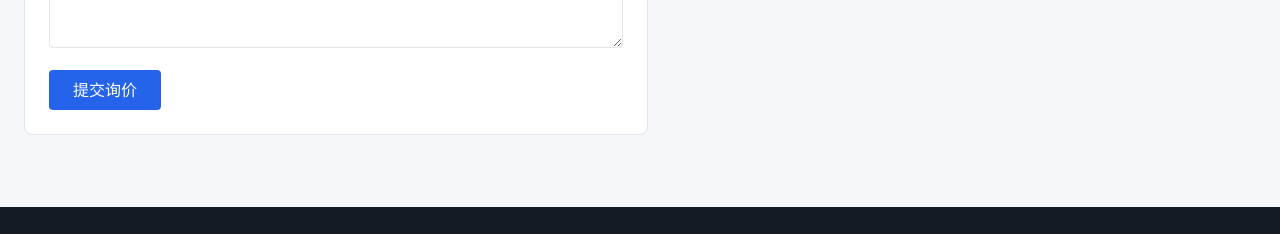
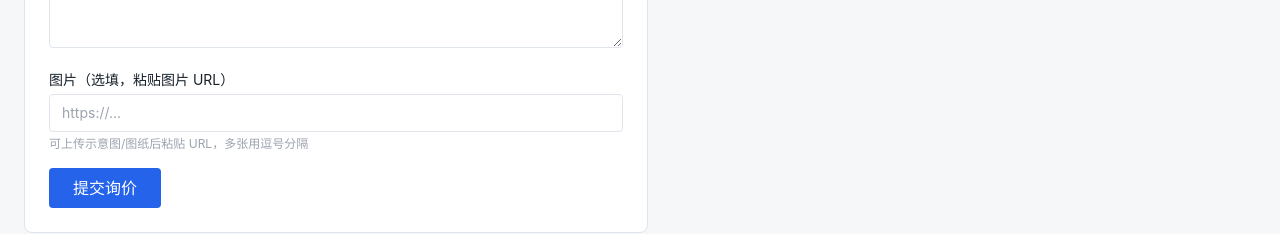
Before and after one commit to liuxfparts-bit/mining-parts-cloud, a Next.js app: page /dashboard/rfqs/new in a window 1280 px wide. Shown: the part 703-937 px from the top of the page. Built offline with nearby package versions, Linux system fonts and the light colour scheme; no server answers; the database is empty; sample sign-in values are in the browser's storage.

Commit message:
采购商询价: 增加图片URL字段(选填)

```diff
--- a/src/app/dashboard/rfqs/new/page.tsx
+++ b/src/app/dashboard/rfqs/new/page.tsx
@@ -54,6 +54,11 @@ export default async function NewBuyerRfq() {
           <label className="block text-sm mb-1">描述</label>
           <textarea name="description" rows={4} className={f} placeholder="详细说明需求：品牌、型号、技术要求、交期等" />
         </div>
+        <div>
+          <label className="block text-sm mb-1">图片（选填，粘贴图片 URL）</label>
+          <input name="images" className={f} placeholder="https://..." />
+          <p className="text-xs text-gray-400 mt-1">可上传示意图/图纸后粘贴 URL，多张用逗号分隔</p>
+        </div>
         <button className="bg-blue-600 text-white px-6 py-2 rounded">提交询价</button>
       </form>
     </div>
--- a/src/app/supplier/actions.ts
+++ b/src/app/supplier/actions.ts
@@ -67,6 +67,7 @@ export async function createRfq(formData: FormData) {
       productName: title,
       purchaseType: "NORMAL",
       visibility: "PUBLIC",
+      images: (formData.get("images") as string) || "",
     },
   });
   revalidatePath("/supplier/rfqs");
```
